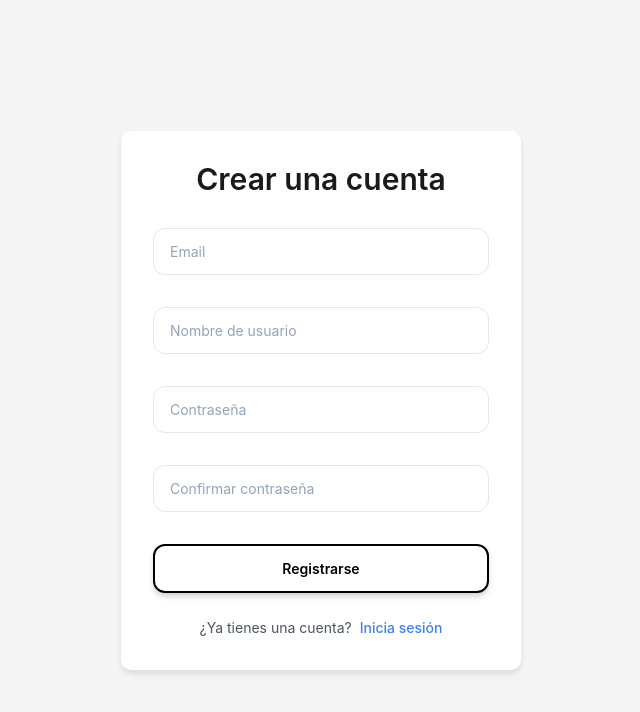
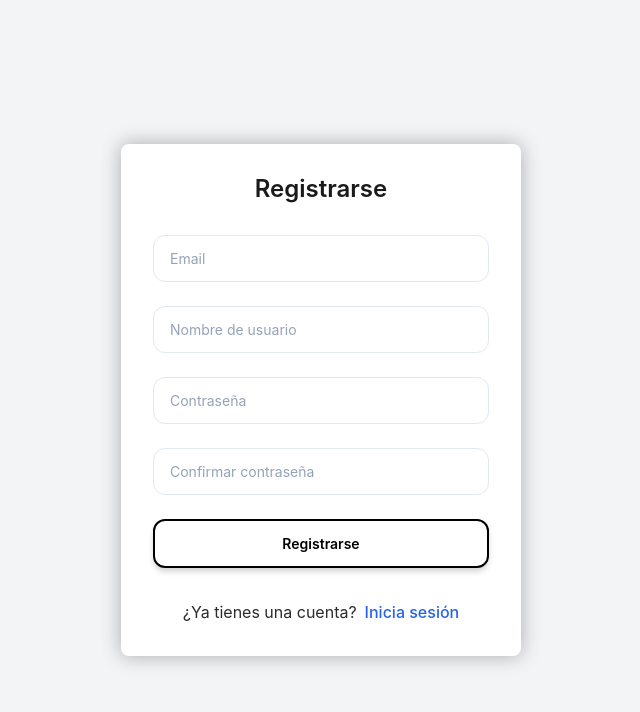
Before and after one commit to Bloskix/tif-III, a React (Vite) app in the folder frontend/: page /register in a window 1280 px wide. Shown: the top 712 px of the page, without its empty margins (319-959 px from the left). Built offline with nearby package versions, Linux system fonts and the light colour scheme.

Commit message:
refactor(auth): Replace Input and Button components with AuthForm in LoginPage and RegisterPage for improved form handling and styling consistency. Update CSS for better layout and visual enhancements.

```diff
--- /dev/null
+++ b/frontend/src/components/AuthForm/AuthForm.jsx
@@ -0,0 +1,53 @@
+import Input from '../Input/Input';
+import Button from '../Button/Button';
+import styles from './AuthForm.module.css';
+
+const AuthForm = ({
+    fields,
+    onSubmit,
+    errors,
+    loading,
+    error,
+    handleSubmit,
+    register,
+    buttonText,
+    children
+}) => {
+    return (
+        <div className={styles.formContainer}>
+            <div className={styles.header}>
+                <h1 className={styles.title}>{buttonText}</h1>
+            </div>
+
+            <form className={styles.form} onSubmit={handleSubmit(onSubmit)}>
+                {error && (
+                    <div className={styles.error}>
+                        {error}
+                    </div>
+                )}
+
+                {fields.map(field => (
+                    <Input
+                        key={field.name}
+                        label={field.label}
+                        type={field.type}
+                        {...register(field.name)}
+                        error={errors[field.name]}
+                    />
+                ))}
+
+                <Button
+                    type="submit"
+                    fullWidth
+                    loading={loading}
+                >
+                    {buttonText}
+                </Button>
+
+                {children}
+            </form>
+        </div>
+    );
+};
+
+export default AuthForm;
--- /dev/null
+++ b/frontend/src/components/AuthForm/AuthForm.module.css
@@ -0,0 +1,35 @@
+.formContainer {
+    background-color: white;
+    color: rgb(43, 43, 43);
+    padding: 2rem;
+    border-radius: 0.5rem;
+    box-shadow: 0 0 20px rgba(0, 0, 0, 0.3);
+    width: 100%;
+    max-width: 400px;
+}
+
+.header {
+    margin-bottom: 2rem;
+    text-align: center;
+}
+
+.title {
+    font-size: 1.5rem;
+    font-weight: 600;
+    color: #1a1a1a;
+}
+
+.form {
+    display: flex;
+    flex-direction: column;
+    gap: 1rem;
+}
+
+.error {
+    background-color: #fee2e2;
+    border: 1px solid #ef4444;
+    color: #b91c1c;
+    padding: 0.75rem;
+    border-radius: 0.375rem;
+    margin-bottom: 1rem;
+}
--- a/frontend/src/pages/auth/LoginPage.jsx
+++ b/frontend/src/pages/auth/LoginPage.jsx
@@ -4,8 +4,7 @@ import { Link, useNavigate } from 'react-router-dom';
 import { yupResolver } from '@hookform/resolvers/yup';
 import * as yup from 'yup';
 
-import Input from '../../components/Input/Input';
-import Button from '../../components/Button/Button';
+import AuthForm from '../../components/AuthForm/AuthForm';
 import useAuth from '../../hooks/useAuth';
 import styles from './LoginPage.module.css';
 
@@ -19,6 +18,19 @@ const schema = yup.object().shape({
         .required('La contraseña es requerida')
         .min(6, 'La contraseña debe tener al menos 6 caracteres'),
 });
+
+const loginFields = [
+    {
+        name: 'email',
+        label: 'Email',
+        type: 'email'
+    },
+    {
+        name: 'password',
+        label: 'Contraseña',
+        type: 'password'
+    }
+];
 
 const LoginPage = () => {
     const [error, setError] = useState('');
@@ -53,46 +65,21 @@ const LoginPage = () => {
 
     return (
         <div className={styles.container}>
-            <div className={styles.formContainer}>
-                <div className={styles.header}>
-                    <h1 className={styles.title}>Iniciar Sesión</h1>
+            <AuthForm
+                fields={loginFields}
+                onSubmit={onSubmit}
+                errors={errors}
+                loading={loading}
+                error={error}
+                handleSubmit={handleSubmit}
+                register={register}
+                buttonText="Iniciar Sesión"
+            >
+                <div className={styles.signupLink}>
+                    ¿No tienes una cuenta?
+                    <Link to="/register">Regístrate</Link>
                 </div>
-
-                <form className={styles.form} onSubmit={handleSubmit(onSubmit)}>
-                    {error && (
-                        <div className={styles.error}>
-                            {error}
-                        </div>
-                    )}
-
-                    <Input
-                        label="Email"
-                        type="email"
-                        {...register('email')}
-                        error={errors.email}
-                    />
-
-                    <Input
-                        label="Contraseña"
-                        type="password"
-                        {...register('password')}
-                        error={errors.password}
-                    />
-
-                    <Button
-                        type="submit"
-                        fullWidth
-                        loading={loading}
-                    >
-                        Iniciar Sesión
-                    </Button>
-
-                    <div className={styles.signupLink}>
-                        ¿No tienes una cuenta?
-                        <Link to="/register">Regístrate</Link>
-                    </div>
-                </form>
-            </div>
+            </AuthForm>
         </div>
     );
 };
--- a/frontend/src/pages/auth/LoginPage.module.css
+++ b/frontend/src/pages/auth/LoginPage.module.css
@@ -3,8 +3,8 @@
     display: flex;
     align-items: center;
     justify-content: center;
+    padding: 1rem;
     background-color: #f3f4f6;
-    padding: 1.5rem;
 }
 
 .formContainer {
@@ -41,23 +41,18 @@
 }
 
 .signupLink {
-    margin-top: 1.5rem;
     text-align: center;
-    font-size: 0.875rem;
-    color: #4b5563;
-    padding-top: 1rem;
-    border-top: 1px solid #e5e7eb;
+    margin-top: 1rem;
 }
 
 .signupLink a {
-    color: #3b82f6;
+    margin-left: 0.5rem;
+    color: #2563eb;
     text-decoration: none;
-    margin-left: 0.25rem;
-    font-weight: 500;
 }
 
 .signupLink a:hover {
-    color: #2563eb;
+    text-decoration: underline;
 }
 
 .error {
--- a/frontend/src/pages/auth/RegisterPage.jsx
+++ b/frontend/src/pages/auth/RegisterPage.jsx
@@ -4,8 +4,7 @@ import { Link, useNavigate } from 'react-router-dom';
 import { yupResolver } from '@hookform/resolvers/yup';
 import * as yup from 'yup';
 
-import Input from '../../components/Input/Input';
-import Button from '../../components/Button/Button';
+import AuthForm from '../../components/AuthForm/AuthForm';
 import useAuth from '../../hooks/useAuth';
 import styles from './RegisterPage.module.css';
 
@@ -27,6 +26,29 @@ const schema = yup.object().shape({
         .oneOf([yup.ref('password'), null], 'Las contraseñas deben coincidir')
         .required('Confirmar contraseña es requerido'),
 });
+
+const registerFields = [
+    {
+        name: 'email',
+        label: 'Email',
+        type: 'email'
+    },
+    {
+        name: 'username',
+        label: 'Nombre de usuario',
+        type: 'text'
+    },
+    {
+        name: 'password',
+        label: 'Contraseña',
+        type: 'password'
+    },
+    {
+        name: 'confirmPassword',
+        label: 'Confirmar contraseña',
+        type: 'password'
+    }
+];
 
 const RegisterPage = () => {
     const [error, setError] = useState('');
@@ -64,59 +86,21 @@ const RegisterPage = () => {
 
     return (
         <div className={styles.container}>
-            <div className={styles.formContainer}>
-                <div className={styles.header}>
-                    <h1 className={styles.title}>Crear una cuenta</h1>
+            <AuthForm
+                fields={registerFields}
+                onSubmit={onSubmit}
+                errors={errors}
+                loading={loading}
+                error={error}
+                handleSubmit={handleSubmit}
+                register={register}
+                buttonText="Registrarse"
+            >
+                <div className={styles.loginLink}>
+                    ¿Ya tienes una cuenta?
+                    <Link to="/login">Inicia sesión</Link>
                 </div>
-
-                <form className={styles.form} onSubmit={handleSubmit(onSubmit)}>
-                    {error && (
-                        <div className={styles.error}>
-                            {error}
-                        </div>
-                    )}
-
-                    <Input
-                        label="Email"
-                        type="email"
-                        {...register('email')}
-                        error={errors.email}
-                    />
-
-                    <Input
-                        label="Nombre de usuario"
-                        {...register('username')}
-                        error={errors.username}
-                    />
-
-                    <Input
-                        label="Contraseña"
-                        type="password"
-                        {...register('password')}
-                        error={errors.password}
-                    />
-
-                    <Input
-                        label="Confirmar contraseña"
-                        type="password"
-                        {...register('confirmPassword')}
-                        error={errors.confirmPassword}
-                    />
-
-                    <Button
-                        type="submit"
-                        fullWidth
-                        loading={loading}
-                    >
-                        Registrarse
-                    </Button>
-
-                    <div className={styles.loginLink}>
-                        ¿Ya tienes una cuenta?
-                        <Link to="/login">Inicia sesión</Link>
-                    </div>
-                </form>
-            </div>
+            </AuthForm>
         </div>
     );
 };
--- a/frontend/src/pages/auth/RegisterPage.module.css
+++ b/frontend/src/pages/auth/RegisterPage.module.css
@@ -1,10 +1,10 @@
 .container {
+    min-height: 100vh;
     display: flex;
     align-items: center;
     justify-content: center;
-    min-height: 100vh;
     padding: 1rem;
-    background-color: #f5f5f5;
+    background-color: #f3f4f6;
 }
 
 .formContainer {
@@ -44,13 +44,12 @@
 
 .loginLink {
     text-align: center;
-    font-size: 0.875rem;
-    color: #4b5563;
+    margin-top: 1rem;
 }
 
 .loginLink a {
     margin-left: 0.5rem;
-    color: #3b82f6;
+    color: #2563eb;
     text-decoration: none;
 }
 
```
